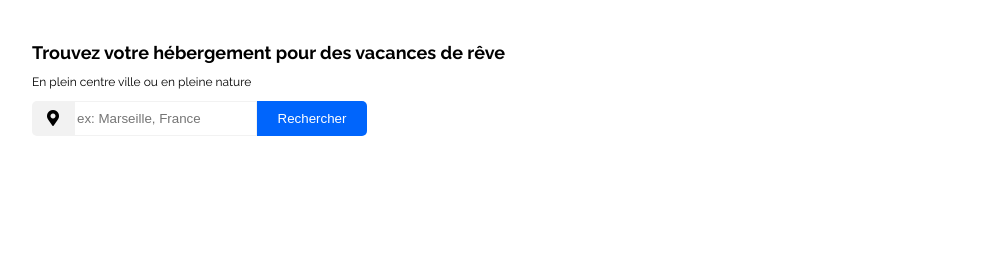
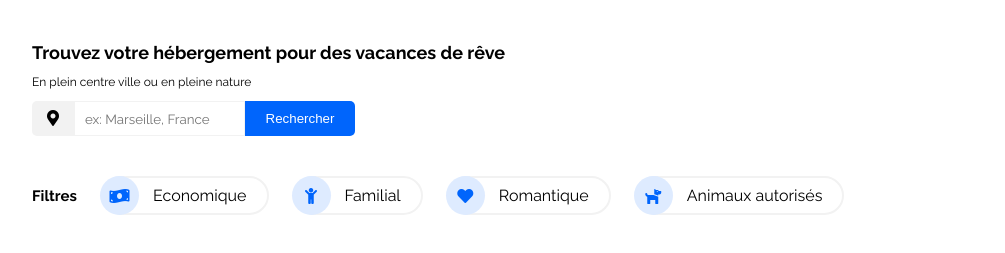
Before and after one commit to SarahHenriette/EliseRousseau_2_29042021, a plain HTML site: page index.html in a window 1280 px wide. Shown: the part 85-338 px from the top of the page, without its empty margins (96-1101 px from the left). Drawn offline with Linux system fonts and the light colour scheme.

Commit message:
integration filters

```diff
--- a/css/style.css
+++ b/css/style.css
@@ -84,6 +84,14 @@ p {
 .search .search--form .search--form_text {
     height: 31px;
     border: solid #F2F2F2 1px;
+    padding-left: 10px;
+    font-family: 'Raleway', sans-serif;
+    font-weight: 800;
+}
+
+.search .search--form .search--form_text::placeholder {
+    font-weight: 400;
+
 }
 
 .search .search--form .search--form_submit {
@@ -92,6 +100,42 @@ p {
     border: none;
     border-radius: 0 5px 5px 0;
     color: #FFF;
+}
+
+/* filter */
+.filters {
+    width: 80%;
+    margin: auto;
+    display: flex;
+    align-items: center;
+    margin-top: 3%;
+    flex-wrap: wrap;
+}
+.filters .filters--title {
+    font-size: 15px;
+}
+
+.filters .filters--filter {
+    border: solid 2px #F2F2F2;
+    border-radius: 20px;
+    height: 35px;
+    display: flex;
+    align-items: center;
+    padding-right: 20px;
+    margin-left: 25px;
+}
+.filters .filters--filter .filters--filter_icon {
+    width: 39px;
+    height: 39px;
+    background-color: #DEEBFF;
+    color: #0065FC;
+    border-radius: 50%;
+    display: flex;
+    justify-content: center;
+    align-items: center;
+    margin-right: 10px;
+    position: relative;
+    left: -4px;
 }
 
 @media screen and (max-width: 850px) {
@@ -144,5 +188,12 @@ p {
         align-items: center;
     }
 
+    /* filter */
+    .filters .filters--title {
+        width: 100%;
+    }
+    .filters .filters--filter {
+        margin: 10px 10px 0 0;
 
+    }
 }
--- a/index.html
+++ b/index.html
@@ -28,5 +28,13 @@
            <input class="search--form_submit" type="submit" value="Rechercher">
        </form>
    </div>
+   <div class="filters">
+       <h2 class="filters--title">Filtres</h2> <br>
+
+        <div class="filters--filter filters--filter_economic"><i class="fas fa-money-bill-wave filters--filter_icon"></i>Economique</div>
+        <div class="filters--filter filters--filter_family"><i class="fas fa-child filters--filter_icon"></i>Familial</div>
+        <div class="filters--filter filters--filter_romantic"><i class="fas fa-heart filters--filter_icon"></i>Romantique</div>
+        <div class="filters--filter filters--filter_petsAllowed"><i class="fas fa-dog filters--filter_icon"></i>Animaux autorisés</div>
+   </div>
 </body>
 </html>
```
